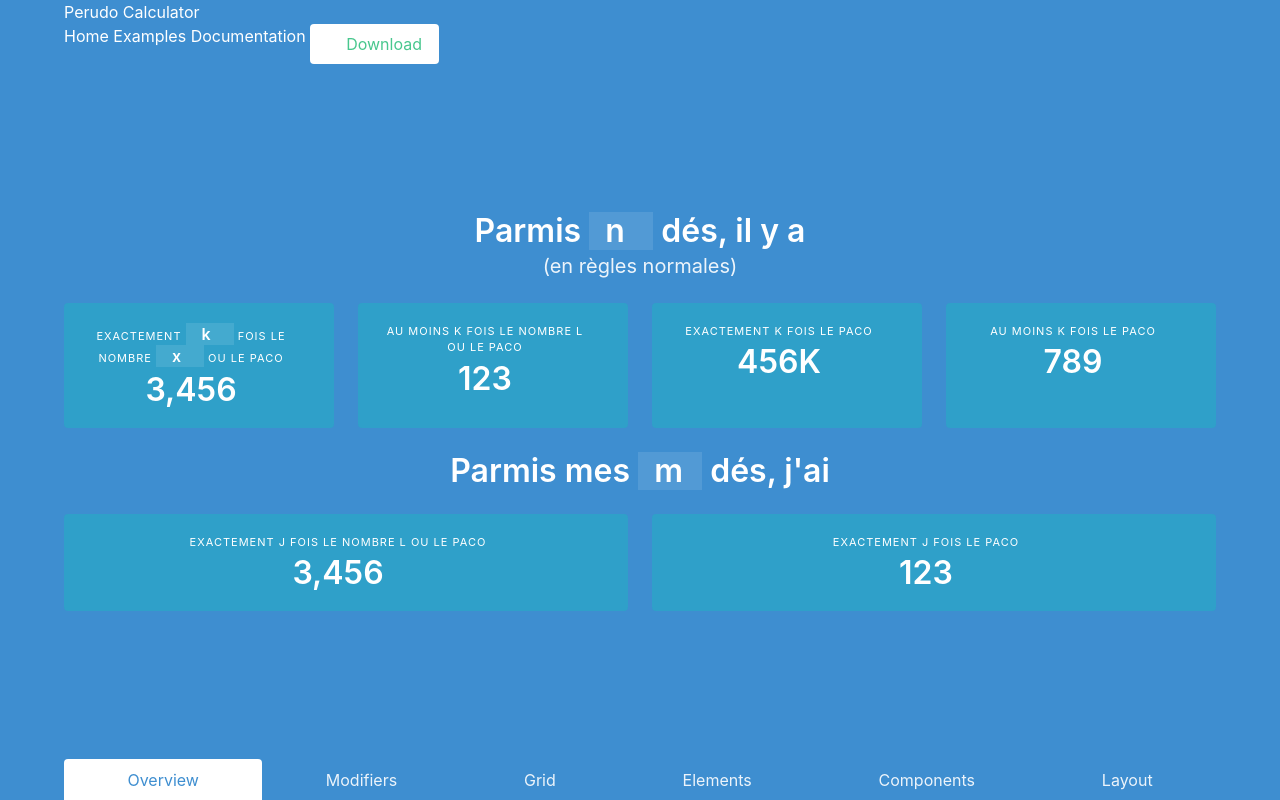
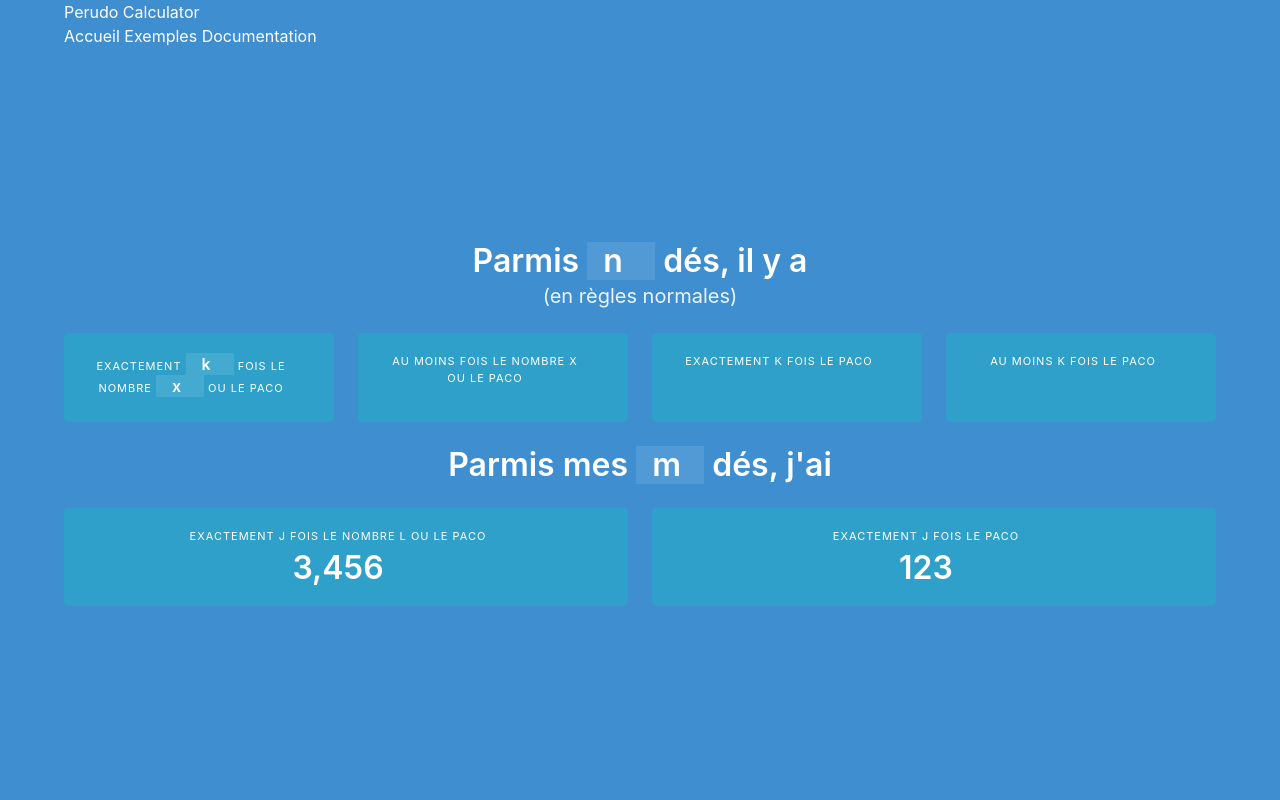
Before and after one commit to mmorainville/perudo-calculator, a Nuxt app: page / in a window 1280 px wide. Built offline with nearby package versions, Linux system fonts and the light colour scheme.

Commit message:
feat: add general probabilities

```diff
--- a/package.json
+++ b/package.json
@@ -14,6 +14,7 @@
   },
   "dependencies": {
     "bulma": "^0.5.1",
+    "mathjs": "^3.16.1",
     "node-sass": "^4.5.3",
     "nuxt": "^1.0.0-rc3",
     "sass-loader": "^6.0.6"
--- a/pages/index.vue
+++ b/pages/index.vue
@@ -16,22 +16,14 @@
           </span>
           <div class="nav-right nav-menu">
             <a class="nav-item is-active">
-              Home
+              Accueil
             </a>
             <a class="nav-item">
-              Examples
+              Exemples
             </a>
             <a class="nav-item">
               Documentation
             </a>
-            <span class="nav-item">
-              <a class="button is-success is-inverted">
-                <span class="icon">
-                  <i class="fa fa-github"></i>
-                </span>
-                <span>Download</span>
-              </a>
-            </span>
           </div>
         </div>
       </header>
@@ -41,7 +33,7 @@
     <div class="hero-body">
       <div class="container has-text-centered">
         <h1 class="title">
-          Parmis <input class="c-input-number c-input-number--title" type="number" placeholder="n"> dés, il y a
+          Parmis <input v-model.number="n" class="c-input-number c-input-number--title" type="number" placeholder="n" min="0" step="1"> dés, il y a
         </h1>
         <h2 class="subtitle">
           (en règles normales)
@@ -51,32 +43,32 @@
           <div class="tile is-parent">
             <div class="tile is-child notification c-values__block c-values__block--primary">
               <p class="heading">
-                exactement <input class="c-input-number c-input-number--heading" type="number" placeholder="k">
-                fois le nombre <input class="c-input-number c-input-number--heading" type="number" placeholder="x">
+                exactement <input v-model.number="k" class="c-input-number c-input-number--heading" type="number" placeholder="k" min="0" :max="n" step="1">
+                fois le nombre <input v-model.number="l" class="c-input-number c-input-number--heading" type="number" placeholder="x" min="2" max="6">
                 ou le paco
               </p>
-              <p class="title">3,456</p>
+              <p class="title">{{ Pankl | percentage }}</p>
             </div>
           </div>
 
           <div class="tile is-parent">
             <div class="tile is-child notification c-values__block c-values__block--primary">
-              <p class="heading">au moins k fois le nombre l ou le paco</p>
-              <p class="title">123</p>
+              <p class="heading">au moins {{ k }} fois le nombre {{ l || 'x' }} ou le paco</p>
+              <p class="title">{{ PAnkl | percentage }}</p>
             </div>
           </div>
 
           <div class="tile is-parent">
             <div class="tile is-child notification c-values__block c-values__block--primary">
               <p class="heading">exactement k fois le paco</p>
-              <p class="title">456K</p>
+              <p class="title">{{ Pankpaco | percentage }}</p>
             </div>
           </div>
 
           <div class="tile is-parent">
             <div class="tile is-child notification c-values__block c-values__block--primary">
               <p class="heading">au moins k fois le paco</p>
-              <p class="title">789</p>
+              <p class="title">{{ PAnkpaco | percentage }}</p>
             </div>
           </div>
         </div>
@@ -104,33 +96,72 @@
         </div>
       </div>
     </div>
-
-    <!-- Hero footer: will stick at the bottom -->
-    <div class="hero-foot">
-      <nav class="tabs is-boxed is-fullwidth">
-        <div class="container">
-          <ul>
-            <li class="is-active"><a>Overview</a></li>
-            <li><a>Modifiers</a></li>
-            <li><a>Grid</a></li>
-            <li><a>Elements</a></li>
-            <li><a>Components</a></li>
-            <li><a>Layout</a></li>
-          </ul>
-        </div>
-      </nav>
-    </div>
   </section>
 </template>
 
 <script>
-import Logo from '~/components/Logo.vue'
+  import math from 'mathjs'
+  import Logo from '~/components/Logo.vue'
 
-export default {
-  components: {
-    Logo
+  if (process.browser) {
+    window.math = math
   }
-}
+
+  export default {
+    components: {
+      Logo
+    },
+    data () {
+      return {
+        n: null,
+        k: null,
+        l: null,
+        m: null,
+        j: null
+      }
+    },
+    computed: {
+      // Parmis n dés, il y a exactement k fois le nombre l ou le paco
+      Pankl () {
+        try {
+          return math.eval(`${math.combinations(this.n, this.k)} * ((2 ^ (${this.n} - ${this.k})) / (3 ^ ${this.n}))`)
+        } catch (error) { console.warn(error) }
+      },
+      // Parmis n dés, il y a au moins k fois le nombre l ou le paco
+      PAnkl () {
+        try {
+          let result = null
+          for (let i = 0; i < this.n - this.k + 1; i++) {
+            result += math.eval(`${math.combinations(this.n, i + this.k)} * ((2 ^ (${this.n} - ${i + this.k})) / (3 ^ ${this.n}))`)
+          }
+          return result
+        } catch (error) { console.warn(error) }
+      },
+      // Parmis n dés, il y a exactement k fois le paco
+      Pankpaco () {
+        try {
+          return math.eval(`${math.combinations(this.n, this.k)} * ((5 ^ (${this.n} - ${this.k})) / (6 ^ ${this.n}))`)
+        } catch (error) { console.warn(error) }
+      },
+      // Parmis n dés, il y a exactement k fois le paco
+      PAnkpaco () {
+        try {
+          let result = null
+          for (let i = 0; i < this.n - this.k + 1; i++) {
+            result += math.eval(`${math.combinations(this.n, i + this.k)} * ((5 ^ (${this.n} - ${i + this.k})) / (6 ^ ${this.n}))`)
+          }
+          return result
+        } catch (error) { console.warn(error) }
+      }
+    },
+    filters: {
+      percentage: function (value) {
+        try {
+          return math.format(math.eval(`${value} * 100`), {notation: 'fixed', precision: 2}) + ' %'
+        } catch (error) { console.warn(error) }
+      }
+    }
+  }
 </script>
 
 <style lang="scss">
@@ -149,7 +180,7 @@ export default {
     &--title {
       line-height: 1.125;
       font-size: 2rem;
-      width: 64px;
+      width: 68px;
     }
 
     &--heading {
```
Also changed, not shown: 1 other file (tests, documents, lock files or other folders).
